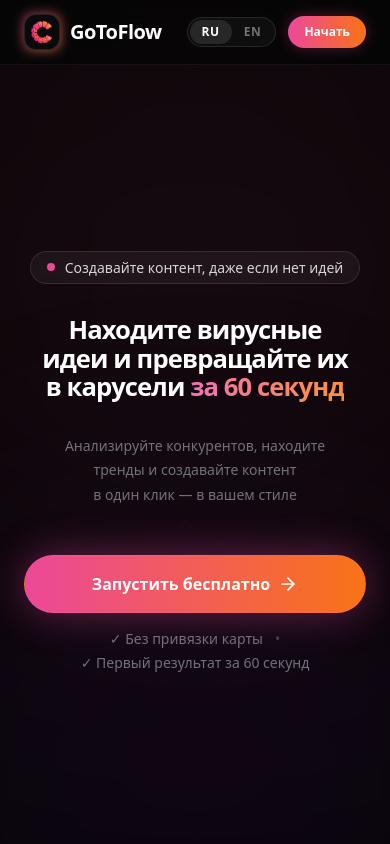
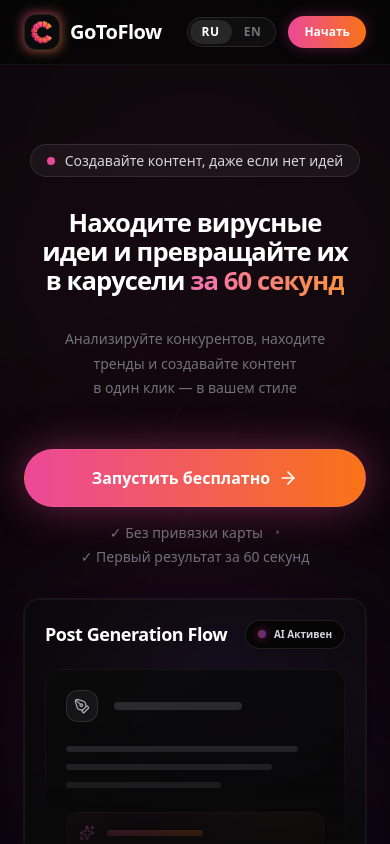
Before and after one commit to matteimikeska49-bot/gtf, a React (Vite) app: page / in a window 390 px wide. Shown: the top 844 px of the page. Built offline with nearby package versions, Linux system fonts and the light colour scheme.

Commit message:
style: optimize Hero UIMockup responsive mobile layout

```diff
--- a/src/components/HeroSection.jsx
+++ b/src/components/HeroSection.jsx
@@ -68,16 +68,16 @@ const AbstractUIMockup = () => {
       initial={{ opacity: 0, y: 50 }}
       animate={{ opacity: 1, y: 0 }}
       transition={{ duration: 0.9, delay: 0.4, ease: [0.21, 0.47, 0.32, 0.98] }}
-      className="hidden md:block w-full max-w-5xl mt-20 relative mx-auto perspective-1000"
+      className="block w-full max-w-[380px] md:max-w-5xl mt-8 md:mt-20 relative mx-auto perspective-1000"
     >
       {/* Огромное свечение за дашбордом — эффект «парения» */}
       <div className="absolute top-1/2 left-1/2 -translate-x-1/2 -translate-y-1/2 w-[110%] h-[90%] bg-[#ec4899]/[0.08] blur-[140px] rounded-[100%] pointer-events-none" />
       <div className="absolute top-1/2 left-1/2 -translate-x-1/2 -translate-y-1/2 w-[80%] h-[70%] bg-gradient-to-tr from-pink-900/25 via-purple-900/15 to-indigo-900/25 blur-[100px] rounded-[100%] pointer-events-none" />
 
-      <div className="relative rounded-[2rem] md:rounded-[2.5rem] border border-white/5 bg-[#0a0a0a]/80 backdrop-blur-3xl shadow-2xl overflow-hidden flex flex-col md:flex-row text-left ring-1 ring-white/5 group">
+      <div className="relative rounded-2xl md:rounded-[2.5rem] border border-white/5 bg-[#0a0a0a]/80 backdrop-blur-3xl shadow-2xl overflow-hidden flex flex-col md:flex-row text-left ring-1 ring-white/5 group aspect-[4/3] md:aspect-auto">
 
-        {/* Sidebar */}
-        <div className="w-full md:w-72 border-b md:border-b-0 md:border-r border-white/5 p-6 flex flex-col gap-8 bg-[#050505]/50 relative overflow-hidden">
+        {/* Sidebar (скрыт на мобиле) */}
+        <div className="hidden md:flex w-full md:w-72 border-b md:border-b-0 md:border-r border-white/5 p-6 flex-col gap-8 bg-[#050505]/50 relative overflow-hidden">
           <div className="absolute inset-0 bg-gradient-to-b from-white/[0.02] to-transparent pointer-events-none" />
 
           <div className="flex items-center gap-2 px-1 relative z-10">
@@ -104,42 +104,46 @@ const AbstractUIMockup = () => {
         </div>
 
         {/* Main Area */}
-        <div className="flex-1 p-8 md:p-10 flex flex-col gap-10 relative z-10 bg-[#0a0a0a]/30">
+        <div className="flex-1 p-5 md:p-10 flex flex-col gap-5 md:gap-10 relative z-10 bg-[#0a0a0a]/30 h-full overflow-hidden">
           <div className="absolute right-0 top-0 w-64 h-64 bg-purple-500/10 blur-[80px] rounded-full pointer-events-none" />
 
+          {/* Оверлей-затемнение на мобиле */}
+          <div className="md:hidden absolute inset-0 bg-gradient-to-t from-[rgba(10,10,10,0.95)] via-transparent to-transparent z-20 pointer-events-none" />
+
           <div className="flex items-center justify-between relative z-10">
-            <h3 className="text-2xl font-bold text-white tracking-tight">{t('hero.mockup.postGenerationFlow')}</h3>
-            <div className="px-4 py-2 rounded-full border border-white/10 bg-[#050505] text-xs font-semibold text-zinc-300 flex items-center gap-2 shadow-lg backdrop-blur-md">
-               <div className="w-2.5 h-2.5 rounded-full bg-gradient-to-r from-pink-500 to-purple-500 animate-pulse shadow-[0_0_10px_#ec4899]" />
+            <h3 className="text-lg md:text-2xl font-bold text-white tracking-tight truncate pr-2">{t('hero.mockup.postGenerationFlow')}</h3>
+            <div className="shrink-0 px-3 md:px-4 py-1.5 md:py-2 rounded-full border border-white/10 bg-[#050505] text-[10px] md:text-xs font-semibold text-zinc-300 flex items-center gap-2 shadow-lg backdrop-blur-md">
+               <div className="w-2 md:w-2.5 h-2 md:h-2.5 rounded-full bg-gradient-to-r from-pink-500 to-purple-500 animate-pulse shadow-[0_0_10px_#ec4899]" />
                {t('hero.mockup.aiActive')}
             </div>
           </div>
 
-          <div className="grid grid-cols-1 md:grid-cols-3 gap-6 relative z-10">
-            <div className="md:col-span-2 p-6 rounded-[1.5rem] border border-white/5 bg-[#050505]/80 shadow-xl relative overflow-hidden flex flex-col">
+          <div className="grid grid-cols-1 md:grid-cols-3 gap-4 md:gap-6 relative z-10">
+            <div className="md:col-span-2 p-5 md:p-6 rounded-2xl md:rounded-[1.5rem] border border-white/5 bg-[#050505]/80 shadow-xl relative overflow-hidden flex flex-col">
               <div className="absolute inset-0 bg-gradient-to-br from-white/[0.02] to-transparent pointer-events-none" />
 
-              <div className="flex items-center gap-4 mb-8">
-                 <div className="w-10 h-10 rounded-xl bg-white/5 border border-white/10 flex items-center justify-center shrink-0">
-                    <PenTool className="w-5 h-5 text-zinc-400" />
+              <div className="flex items-center gap-4 mb-6 md:mb-8">
+                 <div className="w-8 md:w-10 h-8 md:h-10 rounded-xl bg-white/5 border border-white/10 flex items-center justify-center shrink-0">
+                    <PenTool className="w-4 md:w-5 h-4 md:h-5 text-zinc-400" />
                  </div>
-                 <div className="h-2.5 w-40 bg-zinc-800 rounded-full" />
+                 <div className="h-2 md:h-2.5 w-32 md:w-40 bg-zinc-800 rounded-full" />
               </div>
 
-              <div className="space-y-4 flex-1">
-                 <div className="h-2 w-[90%] bg-zinc-800 rounded-full" />
-                 <div className="h-2 w-[80%] bg-zinc-800 rounded-full" />
-                 <div className="h-2 w-[60%] bg-zinc-800 rounded-full" />
+              <div className="space-y-3 md:space-y-4 flex-1">
+                 <div className="h-1.5 md:h-2 w-[90%] bg-zinc-800 rounded-full" />
+                 <div className="h-1.5 md:h-2 w-[80%] bg-zinc-800 rounded-full" />
+                 <div className="h-1.5 md:h-2 w-[60%] bg-zinc-800 rounded-full" />
               </div>
 
-              <div className="mt-8 p-4 rounded-xl border border-pink-500/20 bg-gradient-to-r from-pink-500/10 to-orange-500/5 flex items-center gap-3 relative overflow-hidden">
+              <div className="mt-6 md:mt-8 p-3 md:p-4 rounded-xl border border-pink-500/20 bg-gradient-to-r from-pink-500/10 to-orange-500/5 flex items-center gap-3 relative overflow-hidden">
                  <div className="absolute inset-0 w-full h-full bg-gradient-to-r from-transparent via-white/5 to-transparent -translate-x-full animate-[shimmer_2s_infinite]" />
-                 <Sparkles className="w-5 h-5 text-pink-400" />
-                 <div className="h-2 w-32 bg-gradient-to-r from-pink-500 to-orange-500 rounded-full opacity-80" />
+                 <Sparkles className="w-4 md:w-5 h-4 md:h-5 text-pink-400 shrink-0" />
+                 <div className="h-1.5 md:h-2 w-24 md:w-32 bg-gradient-to-r from-pink-500 to-orange-500 rounded-full opacity-80" />
               </div>
             </div>
 
-            <div className="p-6 rounded-[1.5rem] border border-white/5 bg-[#050505]/80 shadow-xl flex flex-col justify-between overflow-hidden relative">
+            {/* Вторая карточка скрыта на мобиле */}
+            <div className="hidden md:flex p-6 rounded-[1.5rem] border border-white/5 bg-[#050505]/80 shadow-xl flex-col justify-between overflow-hidden relative">
               <div className="absolute inset-0 bg-gradient-to-br from-white/[0.02] to-transparent pointer-events-none" />
 
               <div className="relative z-10">
```
